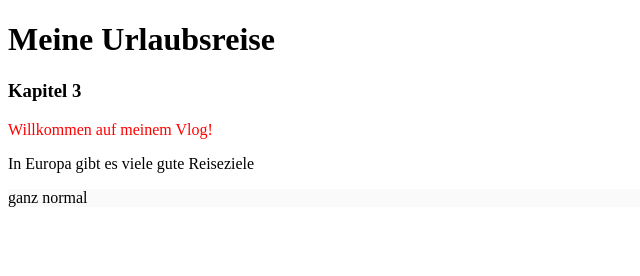
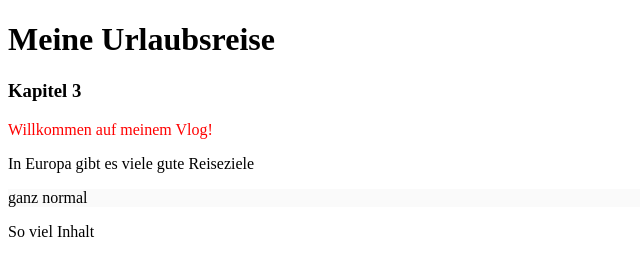
Before and after one commit to FillyRoid/holidayadvice, a plain HTML site: page index.html in a window 1280 px wide. Shown: the whole page, without its empty margins (0-640 px from the left). Drawn offline with Linux system fonts and the light colour scheme.

Commit message:
einen weiteren Paragraphen hinzugefuegt.

```diff
--- a/index.html
+++ b/index.html
@@ -11,5 +11,6 @@
 		<p style="color: red;">Willkommen auf meinem Vlog!</p>
 		<p>In Europa gibt es viele gute Reiseziele</p>
 		<p style="background-color: rgb(250, 250, 250)">ganz normal</p>
+		<p>So viel Inhalt</p>
 	</body>
 </html>
```
